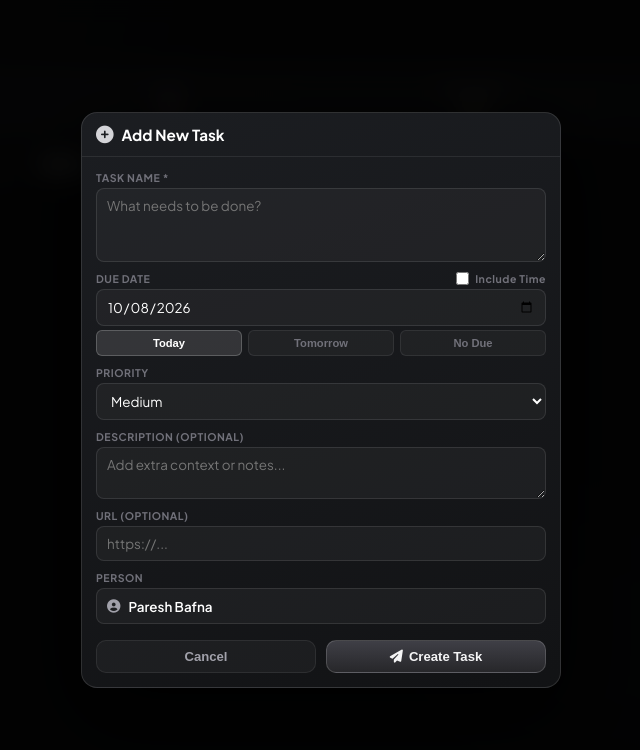
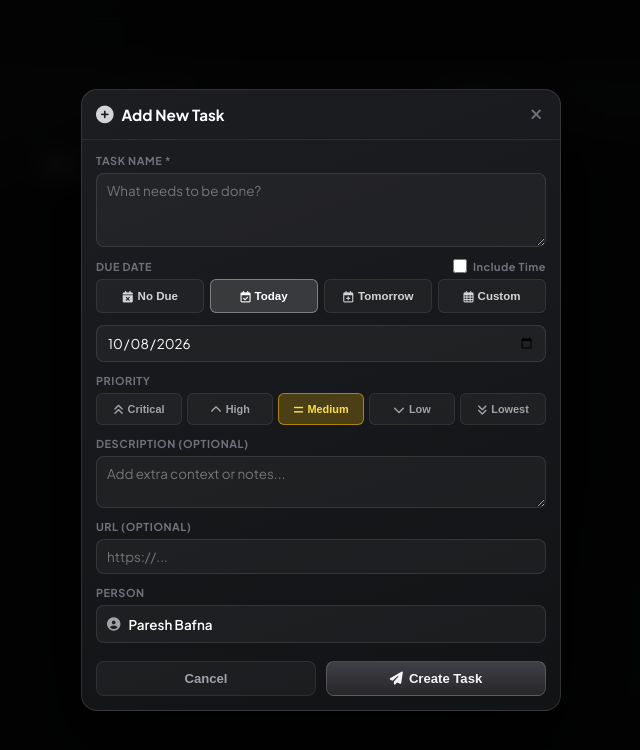
Before and after one commit to PareshBafna/personal-dashboard, a website with bundled scripts: page services/notion/task-tracker/task-tracker.html in a window 1280 px wide. Both pictures are taken after a click on the button "Task". Shown: the whole page, without its empty margins (319-959 px from the left). Built offline with nearby package versions, Linux system fonts and the light colour scheme; no server answers.

Commit message:
Add modal UI changes

```diff
--- a/services/notion/task-tracker/crud/add-task/add-task.css
+++ b/services/notion/task-tracker/crud/add-task/add-task.css
@@ -68,6 +68,7 @@
   padding: 12px 14px;
   display: flex;
   align-items: center;
+  justify-content: space-between;
   border-bottom: 1px solid rgba(255, 255, 255, 0.08);
 }
 
@@ -81,25 +82,40 @@
   font-size: 0.95rem;
   font-weight: 700;
   color: #fff;
+  margin: 0;
+}
+
+.modal-cross-btn {
+  background: none;
+  border: none;
+  color: var(--text-dim);
+  cursor: pointer;
+  font-size: 0.95rem;
+  padding: 4px;
+}
+
+.modal-cross-btn:hover {
+  color: #fff;
 }
 
 .modal-form {
   padding: 14px;
   display: flex;
   flex-direction: column;
-  gap: 10px;
+  gap: 12px;
   width: 100%;
+  box-sizing: border-box;
 }
 
 .form-group {
   display: flex;
   flex-direction: column;
-  gap: 4px;
+  gap: 6px;
   width: 100%;
 }
 
 .form-group label {
-  font-size: 0.66rem;
+  font-size: 0.68rem;
   font-weight: 700;
   text-transform: uppercase;
   letter-spacing: 0.05em;
@@ -107,7 +123,6 @@
 }
 
 .form-group input,
-.form-group select,
 .form-group textarea {
   background: rgba(255, 255, 255, 0.04);
   border: 1px solid rgba(255, 255, 255, 0.1);
@@ -121,20 +136,11 @@
   box-sizing: border-box;
 }
 
-.form-group textarea {
-  resize: vertical;
-}
-
-/* Multiline textfield specifically for Task Name */
 .task-title-textarea {
   min-height: 72px;
   max-height: 150px;
   line-height: 1.4;
-}
-
-.form-group select option {
-  background: #18191b;
-  color: #fff;
+  resize: vertical;
 }
 
 .person-field-pill {
@@ -148,7 +154,7 @@
   color: #ffffff;
   font-size: 0.84rem;
   font-weight: 600;
-  height: 36px;
+  height: 38px;
   box-sizing: border-box;
 }
 
@@ -174,9 +180,9 @@
 }
 
 .time-toggle-label input[type="checkbox"] {
-  width: 13px;
-  height: 13px;
-  accent-color: #3f3f46;
+  width: 14px;
+  height: 14px;
+  accent-color: #3b82f6;
 }
 
 .date-inputs-row {
@@ -186,32 +192,110 @@
 }
 
 .time-input.hidden {
-  display: none;
+  display: none !important;
 }
 
-.date-shortcuts {
-  display: flex;
+/* ==============================================
+   CARD-STYLE BUTTON GRIDS FOR MODAL
+   ============================================== */
+
+/* Date shortcuts grid: 4 columns */
+.modal-date-shortcuts {
+  display: grid;
+  grid-template-columns: repeat(4, 1fr);
   gap: 6px;
   width: 100%;
+  box-sizing: border-box;
 }
 
-.date-btn {
-  flex: 1;
-  background: rgba(255, 255, 255, 0.04);
-  border: 1px solid var(--panel-border);
-  color: var(--text-dim);
-  padding: 6px 4px;
+.modal-action-btn {
+  display: inline-flex;
+  align-items: center;
+  justify-content: center;
+  gap: 4px;
   border-radius: 6px;
-  font-size: 0.7rem;
+  padding: 7px 4px;
+  min-height: 34px;
+  font-size: 0.72rem;
   font-weight: 600;
   cursor: pointer;
-  text-align: center;
+  white-space: nowrap;
+  min-width: 0;
+  overflow: hidden;
+  text-overflow: ellipsis;
+  box-sizing: border-box;
+  background: rgba(255, 255, 255, 0.04);
+  border: 1px solid rgba(255, 255, 255, 0.08);
+  color: #d4d4d8;
+  transition: all 0.15s ease;
 }
 
-.date-btn.active {
-  background: rgba(255, 255, 255, 0.12);
+.modal-action-btn:hover {
+  background: rgba(255, 255, 255, 0.1);
+  border-color: rgba(255, 255, 255, 0.2);
   color: #ffffff;
-  border-color: rgba(255, 255, 255, 0.2);
+}
+
+.modal-action-btn i {
+  font-size: 0.72rem;
+  flex-shrink: 0;
+}
+
+.modal-date-shortcuts .date-btn.active {
+  background: rgba(255, 255, 255, 0.14);
+  border-color: rgba(255, 255, 255, 0.35);
+  color: #ffffff;
+  font-weight: 700;
+}
+
+/* Priority shortcuts grid: 5 columns */
+.modal-prio-shortcuts {
+  display: grid;
+  grid-template-columns: repeat(5, 1fr);
+  gap: 5px;
+  width: 100%;
+  box-sizing: border-box;
+}
+
+.modal-prio-shortcuts .prio-btn {
+  min-height: 32px;
+  font-size: 0.68rem;
+  color: #a1a1aa;
+}
+
+.modal-prio-shortcuts .prio-btn.prio-btn-critical.active {
+  background: rgba(239, 68, 68, 0.25);
+  border: 1px solid rgba(239, 68, 68, 0.6);
+  color: #fca5a5;
+  font-weight: 700;
+}
+
+.modal-prio-shortcuts .prio-btn.prio-btn-high.active {
+  background: rgba(249, 115, 22, 0.25);
+  border: 1px solid rgba(249, 115, 22, 0.6);
+  color: #fdba74;
+  font-weight: 700;
+}
+
+.modal-prio-shortcuts .prio-btn.prio-btn-medium.active {
+  background: rgba(234, 179, 8, 0.25);
+  border: 1px solid rgba(234, 179, 8, 0.6);
+  color: #fde047;
+  font-weight: 700;
+}
+
+.modal-prio-shortcuts .prio-btn.prio-btn-low.active {
+  background: rgba(16, 185, 129, 0.25);
+  border: 1px solid rgba(16, 185, 129, 0.6);
+  color: #86efac;
+  font-weight: 700;
+}
+
+.modal-prio-shortcuts .prio-btn.prio-btn-lowest.active {
+  background: rgba(113, 113, 122, 0.25);
+  border: 1px solid rgba(113, 113, 122, 0.6);
+  color: #e4e4e7;
+  font-weight: 700;
 }
 
 .single-row-footer {
@@ -226,8 +310,9 @@
 
 .single-row-footer .modal-btn {
   flex: 1;
-  padding: 8px 14px;
+  padding: 9px 14px;
   font-size: 0.82rem;
   font-weight: 700;
-  border-radius: 10px;
+  border-radius: 8px;
+  cursor: pointer;
 }
--- a/services/notion/task-tracker/crud/add-task/add-task.html
+++ b/services/notion/task-tracker/crud/add-task/add-task.html
@@ -10,63 +10,95 @@
         <i class="fa-solid fa-plus-circle" style="color: var(--notion-grey-primary); font-size: 1.1rem;"></i>
         <h3>Add New Task</h3>
       </div>
+      <button type="button" id="closeModalCrossBtn" class="modal-cross-btn" title="Close">
+        <i class="fa-solid fa-xmark"></i>
+      </button>
     </div>
 
     <form id="newTaskForm" class="modal-form">
-      <!-- TASK NAME: TEXTAREA TEXTFIELD -->
+      <!-- 1. TASK NAME -->
       <div class="form-group">
         <label for="taskTitleInput">Task Name *</label>
         <textarea id="taskTitleInput" class="task-title-textarea" rows="3" placeholder="What needs to be done?" required></textarea>
       </div>
 
+      <!-- 2. DUE DATE (SAME AS CARD BUTTONS) -->
       <div class="form-group date-block">
         <div class="date-header-row">
-          <label for="taskDateInput">Due Date</label>
-          <label class="time-toggle-label">
+          <label>Due Date</label>
+          <label class="time-toggle-label" id="timeToggleWrapper">
             <input type="checkbox" id="taskIncludeTimeToggle" />
             <span>Include Time</span>
           </label>
         </div>
-        <div class="date-inputs-row">
+
+        <!-- Date Action Buttons Grid -->
+        <div class="modal-date-shortcuts">
+          <button type="button" class="modal-action-btn date-btn" data-date="nodue">
+            <i class="fa-solid fa-calendar-xmark"></i> No Due
+          </button>
+          <button type="button" class="modal-action-btn date-btn active" data-date="today">
+            <i class="fa-regular fa-calendar-check"></i> Today
+          </button>
+          <button type="button" class="modal-action-btn date-btn" data-date="tomorrow">
+            <i class="fa-regular fa-calendar-plus"></i> Tomorrow
+          </button>
+          <button type="button" class="modal-action-btn date-btn" data-date="custom">
+            <i class="fa-regular fa-calendar-days"></i> Custom
+          </button>
+        </div>
+
+        <div class="date-inputs-row" style="margin-top: 6px;">
           <input type="date" id="taskDateInput" />
           <input type="time" id="taskTimeInput" class="time-input hidden" />
         </div>
-        <div class="date-shortcuts">
-          <button type="button" class="date-btn active" id="btnDateToday">Today</button>
-          <button type="button" class="date-btn" id="btnDateTomorrow">Tomorrow</button>
-          <button type="button" class="date-btn" id="btnDateNoDue">No Due</button>
+      </div>
+
+      <!-- 3. PRIORITY (SAME AS CARD BUTTONS) -->
+      <div class="form-group">
+        <label>Priority</label>
+        <input type="hidden" id="taskPriorityInput" value="Medium" />
+        <div class="modal-prio-shortcuts">
+          <button type="button" class="modal-action-btn prio-btn prio-btn-critical" data-prio="Critical">
+            <i class="fa-solid fa-angles-up"></i> Critical
+          </button>
+          <button type="button" class="modal-action-btn prio-btn prio-btn-high" data-prio="High">
+            <i class="fa-solid fa-chevron-up"></i> High
+          </button>
+          <button type="button" class="modal-action-btn prio-btn prio-btn-medium active" data-prio="Medium">
+            <i class="fa-solid fa-equals"></i> Medium
+          </button>
+          <button type="button" class="modal-action-btn prio-btn prio-btn-low" data-prio="Low">
+            <i class="fa-solid fa-chevron-down"></i> Low
+          </button>
+          <button type="button" class="modal-action-btn prio-btn prio-btn-lowest" data-prio="Lowest">
+            <i class="fa-solid fa-angles-down"></i> Lowest
+          </button>
         </div>
       </div>
 
-      <div class="form-group">
-        <label for="taskPriorityInput">Priority</label>
-        <select id="taskPriorityInput">
-          <option value="Critical">Critical</option>
-          <option value="High">High</option>
-          <option value="Medium" selected>Medium</option>
-          <option value="Low">Low</option>
-          <option value="Lowest">Lowest</option>
-        </select>
-      </div>
-
+      <!-- 4. DESCRIPTION -->
       <div class="form-group">
         <label for="taskDescInput">Description (Optional)</label>
         <textarea id="taskDescInput" rows="2" placeholder="Add extra context or notes..."></textarea>
       </div>
 
+      <!-- 5. URL -->
       <div class="form-group">
         <label for="taskUrlInput">URL (Optional)</label>
         <input type="url" id="taskUrlInput" placeholder="https://..." autocomplete="off" />
       </div>
 
+      <!-- 6. PERSON -->
       <div class="form-group">
-        <label for="taskPersonInput">Person</label>
+        <label>Person</label>
         <div class="person-field-pill">
           <i class="fa-solid fa-user-circle"></i>
           <span id="personNameDisplay">Paresh Bafna</span>
         </div>
       </div>
 
+      <!-- 7. FOOTER ACTIONS -->
       <div class="modal-footer single-row-footer">
         <button type="button" id="cancelModalBtn" class="action-btn secondary-btn modal-btn">Cancel</button>
         <button type="submit" id="submitTaskBtn" class="action-btn primary-btn modal-btn">
--- a/services/notion/task-tracker/crud/add-task/add-task.js
+++ b/services/notion/task-tracker/crud/add-task/add-task.js
@@ -5,6 +5,7 @@ export function initAddTask(onTaskCreated) {
   const openBtn = document.getElementById("openNewTaskBtn");
   const modal = document.getElementById("newTaskModal");
   const cancelBtn = document.getElementById("cancelModalBtn");
+  const crossBtn = document.getElementById("closeModalCrossBtn");
   const form = document.getElementById("newTaskForm");
 
   const titleInput = document.getElementById("taskTitleInput");
@@ -12,41 +13,101 @@ export function initAddTask(onTaskCreated) {
   const dateInput = document.getElementById("taskDateInput");
   const timeInput = document.getElementById("taskTimeInput");
   const timeToggle = document.getElementById("taskIncludeTimeToggle");
+  const timeToggleWrap = document.getElementById("timeToggleWrapper");
   const descInput = document.getElementById("taskDescInput");
   const urlInput = document.getElementById("taskUrlInput");
   const submitBtn = document.getElementById("submitTaskBtn");
 
-  const btnToday = document.getElementById("btnDateToday");
-  const btnTomorrow = document.getElementById("btnDateTomorrow");
-  const btnNoDue = document.getElementById("btnDateNoDue");
+  const dateBtns = modal.querySelectorAll(".modal-date-shortcuts .date-btn");
+  const prioBtns = modal.querySelectorAll(".modal-prio-shortcuts .prio-btn");
 
-  const fmt = (d) => `${d.getFullYear()}-${String(d.getMonth()+1).padStart(2,"0")}-${String(d.getDate()).padStart(2,"0")}`;
-  const fmtTime = (d) => `${String(d.getHours()).padStart(2,"0")}:${String(d.getMinutes()).padStart(2,"0")}`;
+  const fmt = (d) => `${d.getFullYear()}-${String(d.getMonth() + 1).padStart(2, "0")}-${String(d.getDate()).padStart(2, "0")}`;
+  const fmtTime = (d) => `${String(d.getHours()).padStart(2, "0")}:${String(d.getMinutes()).padStart(2, "0")}`;
 
-  function setDateBtnActive(btn) {
-    [btnToday, btnTomorrow, btnNoDue].forEach(b => b.classList.remove("active"));
-    if (btn) btn.classList.add("active");
+  function setDateActive(targetBtn) {
+    dateBtns.forEach(b => b.classList.remove("active"));
+    if (targetBtn) targetBtn.classList.add("active");
   }
 
+  function setPrioActive(targetBtn, prioVal) {
+    prioBtns.forEach(b => b.classList.remove("active"));
+    if (targetBtn) targetBtn.classList.add("active");
+    priorityInput.value = prioVal;
+  }
+
+  // Open modal & set defaults
   openBtn.addEventListener("click", () => {
     form.reset();
     priorityInput.value = "Medium";
+
+    // Set today by default
     dateInput.value = fmt(new Date());
+    dateInput.style.display = "block";
+
     timeInput.value = fmtTime(new Date());
     timeToggle.checked = false;
     timeInput.classList.add("hidden");
-    setDateBtnActive(btnToday);
+    if (timeToggleWrap) timeToggleWrap.style.display = "inline-flex";
+
+    const todayBtn = modal.querySelector('.date-btn[data-date="today"]');
+    setDateActive(todayBtn);
+
+    const medBtn = modal.querySelector('.prio-btn[data-prio="Medium"]');
+    setPrioActive(medBtn, "Medium");
+
     modal.classList.add("show");
     titleInput.focus();
   });
 
-  cancelBtn.addEventListener("click", () => modal.classList.remove("show"));
-  timeToggle.addEventListener("change", (e) => timeInput.classList.toggle("hidden", !e.target.checked));
+  const closeModal = () => modal.classList.remove("show");
+  cancelBtn.addEventListener("click", closeModal);
+  if (crossBtn) crossBtn.addEventListener("click", closeModal);
 
-  btnToday.addEventListener("click", () => { dateInput.value = fmt(new Date()); setDateBtnActive(btnToday); });
-  btnTomorrow.addEventListener("click", () => { const d = new Date(); d.setDate(d.getDate() + 1); dateInput.value = fmt(d); setDateBtnActive(btnTomorrow); });
-  btnNoDue.addEventListener("click", () => { dateInput.value = ""; setDateBtnActive(btnNoDue); });
+  // Time toggle listener
+  timeToggle.addEventListener("change", (e) => {
+    timeInput.classList.toggle("hidden", !e.target.checked);
+  });
 
+  // Date shortcut buttons click listener
+  dateBtns.forEach(btn => {
+    btn.addEventListener("click", () => {
+      const type = btn.dataset.date;
+      setDateActive(btn);
+
+      if (type === "nodue") {
+        // Clear date, hide date field, uncheck & hide include time
+        dateInput.value = "";
+        dateInput.style.display = "none";
+        timeToggle.checked = false;
+        timeInput.classList.add("hidden");
+        if (timeToggleWrap) timeToggleWrap.style.display = "none";
+      } else {
+        // Show date field and enable time toggle for Today, Tomorrow, and Custom
+        dateInput.style.display = "block";
+        if (timeToggleWrap) timeToggleWrap.style.display = "inline-flex";
+
+        if (type === "today") {
+          dateInput.value = fmt(new Date());
+        } else if (type === "tomorrow") {
+          const tom = new Date();
+          tom.setDate(tom.getDate() + 1);
+          dateInput.value = fmt(tom);
+        } else if (type === "custom") {
+          dateInput.focus();
+        }
+      }
+    });
+  });
+
+  // Priority shortcut buttons click listener
+  prioBtns.forEach(btn => {
+    btn.addEventListener("click", () => {
+      const prio = btn.dataset.prio;
+      setPrioActive(btn, prio);
+    });
+  });
+
+  // Submit form listener
   form.addEventListener("submit", async (e) => {
     e.preventDefault();
     const title = titleInput.value.trim();
@@ -57,8 +118,13 @@ export function initAddTask(onTaskCreated) {
       [schemaProps.status]: { status: { name: "Not Started" } }
     };
 
-    if (priorityInput.value && schemaProps.priority) props[schemaProps.priority] = { select: { name: priorityInput.value } };
-    if (pareshUserId && schemaProps.person) props[schemaProps.person] = { people: [{ id: pareshUserId }] };
+    if (priorityInput.value && schemaProps.priority) {
+      props[schemaProps.priority] = { select: { name: priorityInput.value } };
+    }
+
+    if (pareshUserId && schemaProps.person) {
+      props[schemaProps.person] = { people: [{ id: pareshUserId }] };
+    }
 
     if (dateInput.value && schemaProps.date) {
       let finalDate = dateInput.value;
@@ -69,8 +135,13 @@ export function initAddTask(onTaskCreated) {
       props[schemaProps.date] = { date: { start: finalDate } };
     }
 
-    if (descInput.value.trim() && schemaProps.desc) props[schemaProps.desc] = { rich_text: [{ text: { content: descInput.value.trim() } }] };
-    if (urlInput.value.trim() && schemaProps.url) props[schemaProps.url] = { url: urlInput.value.trim() };
+    if (descInput.value.trim() && schemaProps.desc) {
+      props[schemaProps.desc] = { rich_text: [{ text: { content: descInput.value.trim() } }] };
+    }
+
+    if (urlInput.value.trim() && schemaProps.url) {
+      props[schemaProps.url] = { url: urlInput.value.trim() };
+    }
 
     submitBtn.disabled = true;
     submitBtn.innerHTML = `<i class="fa-solid fa-rotate spin"></i> Creating...`;
```
